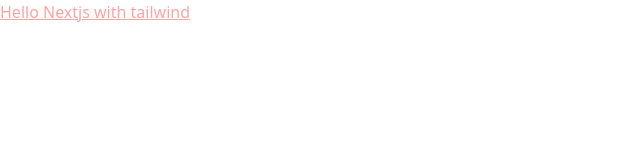
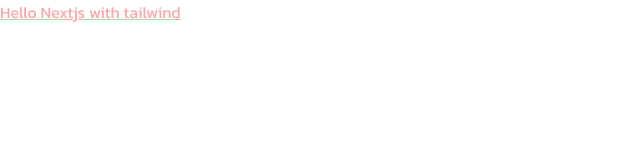
Before and after one commit to jungai/jungai.me, a Next.js app: page / in a window 1280 px wide. Shown: the top 160 px of the page, without its empty margins (0-640 px from the left). Built offline with nearby package versions, Linux system fonts and the light colour scheme.

Commit message:
feat: google font

```diff
--- /dev/null
+++ b/pages/_document.tsx
@@ -0,0 +1,39 @@
+import Document, {
+	DocumentContext,
+	DocumentInitialProps,
+	Html,
+	Head,
+	Main,
+	NextScript,
+} from "next/document";
+
+class MyDocument extends Document {
+	static async getInitialProps(
+		ctx: DocumentContext
+	): Promise<DocumentInitialProps> {
+		const initialProps = await Document.getInitialProps(ctx);
+
+		return initialProps;
+	}
+
+	// eslint-disable-next-line @typescript-eslint/explicit-module-boundary-types
+	render() {
+		return (
+			<Html>
+				<Head>
+					<link rel="preconnect" href="https://fonts.gstatic.com" />
+					<link
+						href="https://fonts.googleapis.com/css2?family=Kanit:wght@400;600&display=swap"
+						rel="stylesheet"
+					/>
+				</Head>
+				<body>
+					<Main />
+					<NextScript />
+				</body>
+			</Html>
+		);
+	}
+}
+
+export default MyDocument;
--- a/styles/tailwind.css
+++ b/styles/tailwind.css
@@ -1,4 +1,8 @@
-/* ./styles/globals.css */
 @tailwind base;
 @tailwind components;
 @tailwind utilities;
+
+html,
+body {
+	font-family: 'Kanit', sans-serif;
+}
```
